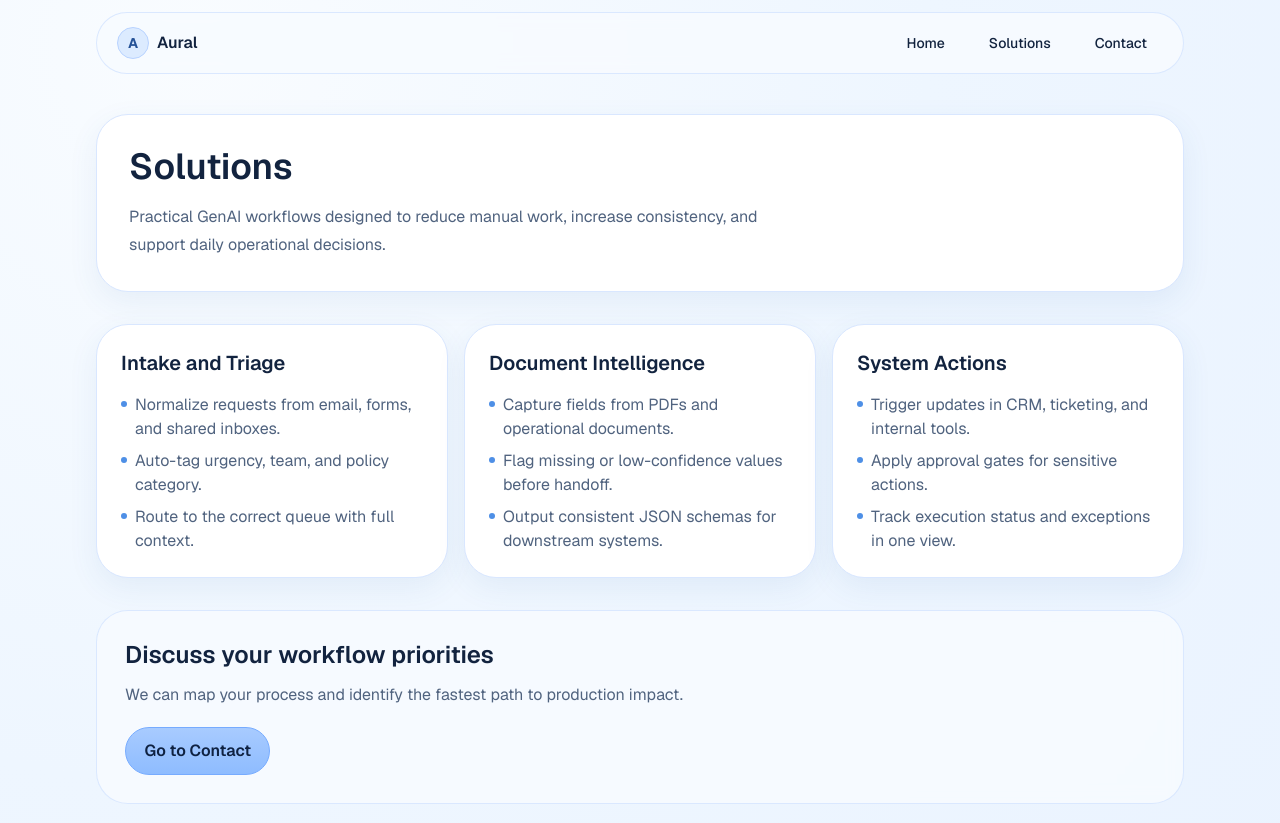
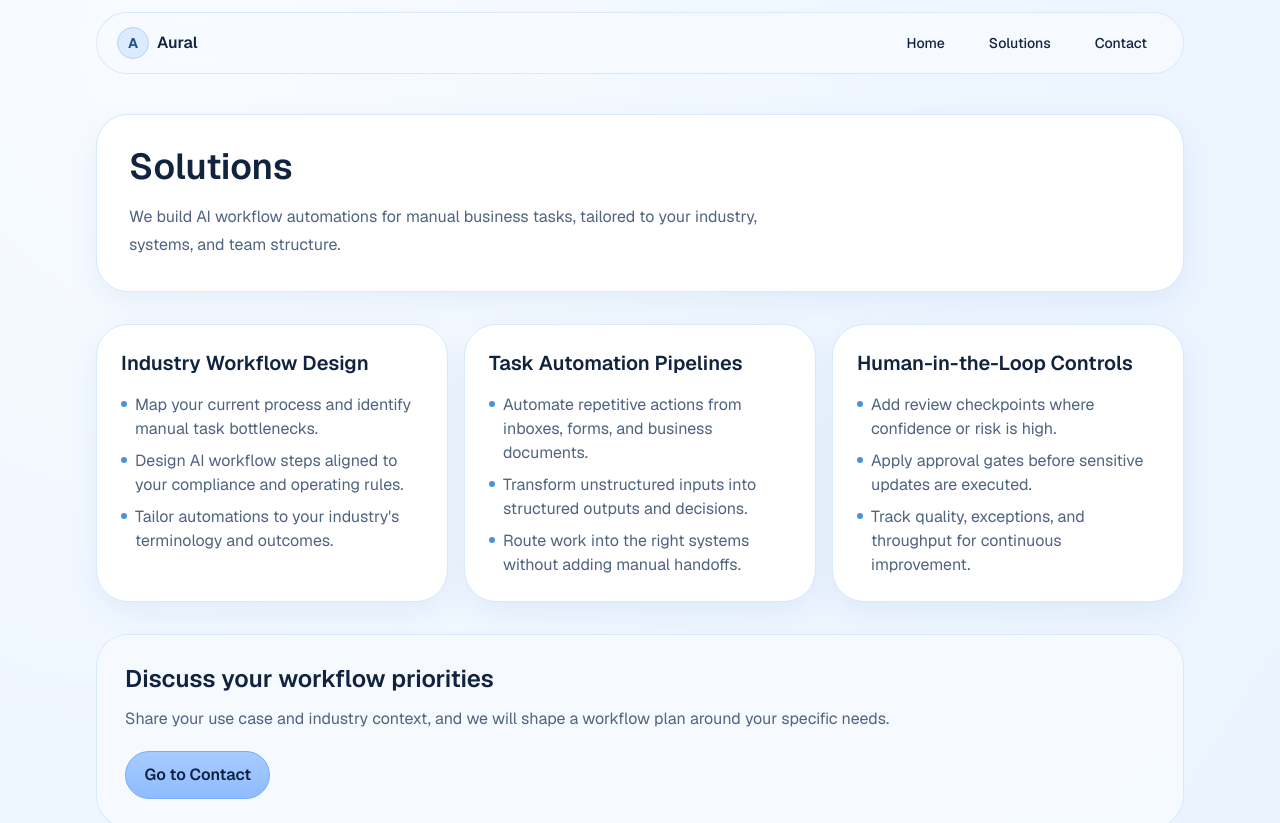
Before and after one commit to siddak1234/snoopy, a Next.js app: page /solutions in a window 1280 px wide. Shown: the top 823 px of the page. Built offline with nearby package versions, Linux system fonts and the light colour scheme.

Commit message:
Website Revision

```diff
--- a/app/contact/page.tsx
+++ b/app/contact/page.tsx
@@ -6,7 +6,7 @@ export default function ContactPage() {
       <section className="bubble p-6 sm:p-8 lg:col-span-3">
         <h1 className="text-3xl font-semibold sm:text-4xl">Contact</h1>
         <p className="mt-4 max-w-2xl text-base leading-7 text-[var(--muted)]">
-          Share your current operations workflow and where manual effort is slowing your team down.
+          Tell us which manual tasks consume the most time today, and we will design an AI workflow tailored to your business.
         </p>
       </section>
 
@@ -25,7 +25,7 @@ export default function ContactPage() {
         <ul className="mt-3 space-y-2 text-sm text-[var(--muted)] sm:text-base">
           <li className="flex items-start gap-2">
             <span aria-hidden className="mt-2 h-1.5 w-1.5 shrink-0 rounded-full bg-[#4e8fe6]" />
-            <span>Your current process and key bottlenecks.</span>
+            <span>Your industry, current process, and key bottlenecks.</span>
           </li>
           <li className="flex items-start gap-2">
             <span aria-hidden className="mt-2 h-1.5 w-1.5 shrink-0 rounded-full bg-[#4e8fe6]" />
@@ -41,7 +41,7 @@ export default function ContactPage() {
       <aside className="bubble-soft p-6 sm:p-7">
         <h2 className="text-xl font-semibold">Fastest way to start</h2>
         <p className="mt-3 text-sm leading-6 text-[var(--muted)] sm:text-base">
-          Send 2 to 3 sample inputs plus your expected output format. We will propose a scoped pilot workflow.
+          Send 2 to 3 sample tasks plus expected outcomes. We will propose a scoped, industry-fit automation pilot.
         </p>
       </aside>
     </div>
--- a/app/page.tsx
+++ b/app/page.tsx
@@ -5,17 +5,17 @@ const workflowCards = [
   {
     title: "Inbox → Routing",
     description:
-      "Classify incoming requests and route each item to the right team with clear priority and ownership.",
+      "Automatically triage incoming requests and route every task to the right owner with clear priority.",
   },
   {
     title: "Documents → JSON",
     description:
-      "Extract key fields from contracts, forms, and policies into structured data your team can trust.",
+      "Convert unstructured business documents into reliable, structured outputs for downstream workflows.",
   },
   {
     title: "JSON → Systems",
     description:
-      "Push validated outputs into ticketing, CRM, and internal tools with controlled approval steps.",
+      "Trigger updates across your systems with approvals and controls aligned to your operating model.",
   },
 ];
 
@@ -24,13 +24,13 @@ export default function Home() {
     <div className="space-y-6 sm:space-y-8">
       <section className="bubble p-6 sm:p-8 lg:p-10">
         <p className="mb-3 inline-flex rounded-full bg-[#e7f1ff] px-3 py-1 text-xs font-semibold tracking-wide text-[#21549c]">
-          GenAI Automation Workflows
+          Automation With AI Workflows
         </p>
         <h1 className="text-3xl font-semibold leading-tight sm:text-4xl">
-          Build reliable AI workflows for modern operations teams.
+          Automate manual business tasks with AI workflows.
         </h1>
         <p className="mt-4 max-w-2xl text-base leading-7 text-[var(--muted)] sm:text-lg">
-          {site.name} designs practical systems that turn everyday inputs into consistent outputs, so teams move faster without adding manual overhead.
+          {site.name} builds practical automation workflows that reduce repetitive effort, improve consistency, and adapt to your industry operational needs.
         </p>
         <div className="mt-6 flex flex-wrap gap-3">
           <Link href="/solutions" className="btn-primary px-5">
@@ -57,7 +57,7 @@ export default function Home() {
       <section className="bubble-soft p-6 sm:p-7">
         <h2 className="text-2xl font-semibold">Ready to streamline operations?</h2>
         <p className="mt-3 max-w-xl text-[var(--muted)]">
-          Start with one high-impact workflow and expand from there with measurable outcomes.
+          Start with one business-critical process, then expand to tailored AI workflows across teams.
         </p>
         <Link href="/contact" className="btn-primary mt-5 px-5">
           Start a Conversation
--- a/app/solutions/page.tsx
+++ b/app/solutions/page.tsx
@@ -2,27 +2,27 @@ import Link from "next/link";
 
 const solutions = [
   {
-    title: "Intake and Triage",
+    title: "Industry Workflow Design",
     bullets: [
-      "Normalize requests from email, forms, and shared inboxes.",
-      "Auto-tag urgency, team, and policy category.",
-      "Route to the correct queue with full context.",
+      "Map your current process and identify manual task bottlenecks.",
+      "Design AI workflow steps aligned to your compliance and operating rules.",
+      "Tailor automations to your industry's terminology and outcomes.",
     ],
   },
   {
-    title: "Document Intelligence",
+    title: "Task Automation Pipelines",
     bullets: [
-      "Capture fields from PDFs and operational documents.",
-      "Flag missing or low-confidence values before handoff.",
-      "Output consistent JSON schemas for downstream systems.",
+      "Automate repetitive actions from inboxes, forms, and business documents.",
+      "Transform unstructured inputs into structured outputs and decisions.",
+      "Route work into the right systems without adding manual handoffs.",
     ],
   },
   {
-    title: "System Actions",
+    title: "Human-in-the-Loop Controls",
     bullets: [
-      "Trigger updates in CRM, ticketing, and internal tools.",
-      "Apply approval gates for sensitive actions.",
-      "Track execution status and exceptions in one view.",
+      "Add review checkpoints where confidence or risk is high.",
+      "Apply approval gates before sensitive updates are executed.",
+      "Track quality, exceptions, and throughput for continuous improvement.",
     ],
   },
 ];
@@ -33,7 +33,7 @@ export default function SolutionsPage() {
       <section className="bubble p-6 sm:p-8">
         <h1 className="text-3xl font-semibold sm:text-4xl">Solutions</h1>
         <p className="mt-4 max-w-2xl text-base leading-7 text-[var(--muted)]">
-          Practical GenAI workflows designed to reduce manual work, increase consistency, and support daily operational decisions.
+          We build AI workflow automations for manual business tasks, tailored to your industry, systems, and team structure.
         </p>
       </section>
 
@@ -59,7 +59,7 @@ export default function SolutionsPage() {
       <section className="bubble-soft p-6 sm:p-7">
         <h2 className="text-2xl font-semibold">Discuss your workflow priorities</h2>
         <p className="mt-3 text-[var(--muted)]">
-          We can map your process and identify the fastest path to production impact.
+          Share your use case and industry context, and we will shape a workflow plan around your specific needs.
         </p>
         <Link href="/contact" className="btn-primary mt-5 px-5">
           Go to Contact
--- a/lib/site.ts
+++ b/lib/site.ts
@@ -1,5 +1,5 @@
 export const site = {
   name: "Aural",
-  tagline: "GenAI automation systems for modern operations.",
+  tagline: "Automation with AI workflows for modern operations.",
   email: "hello@aural.example",
 } as const;
```
